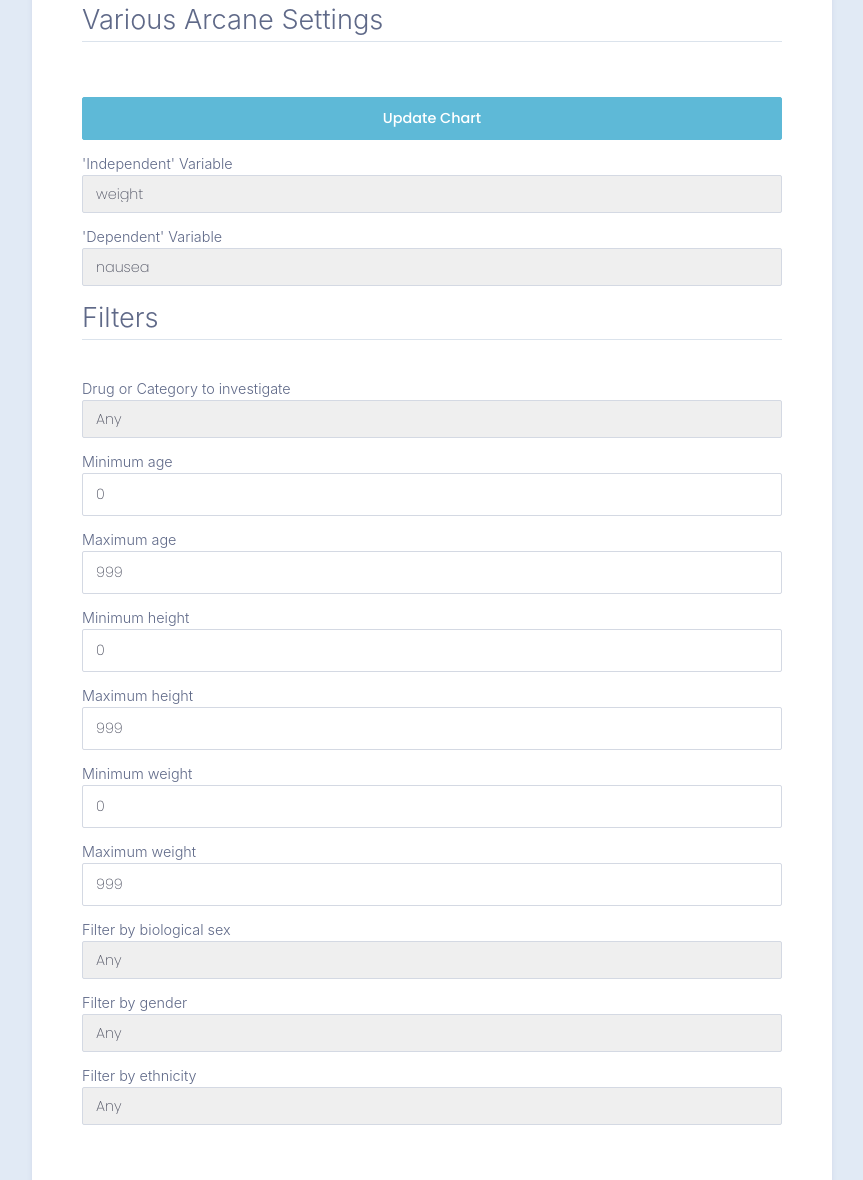
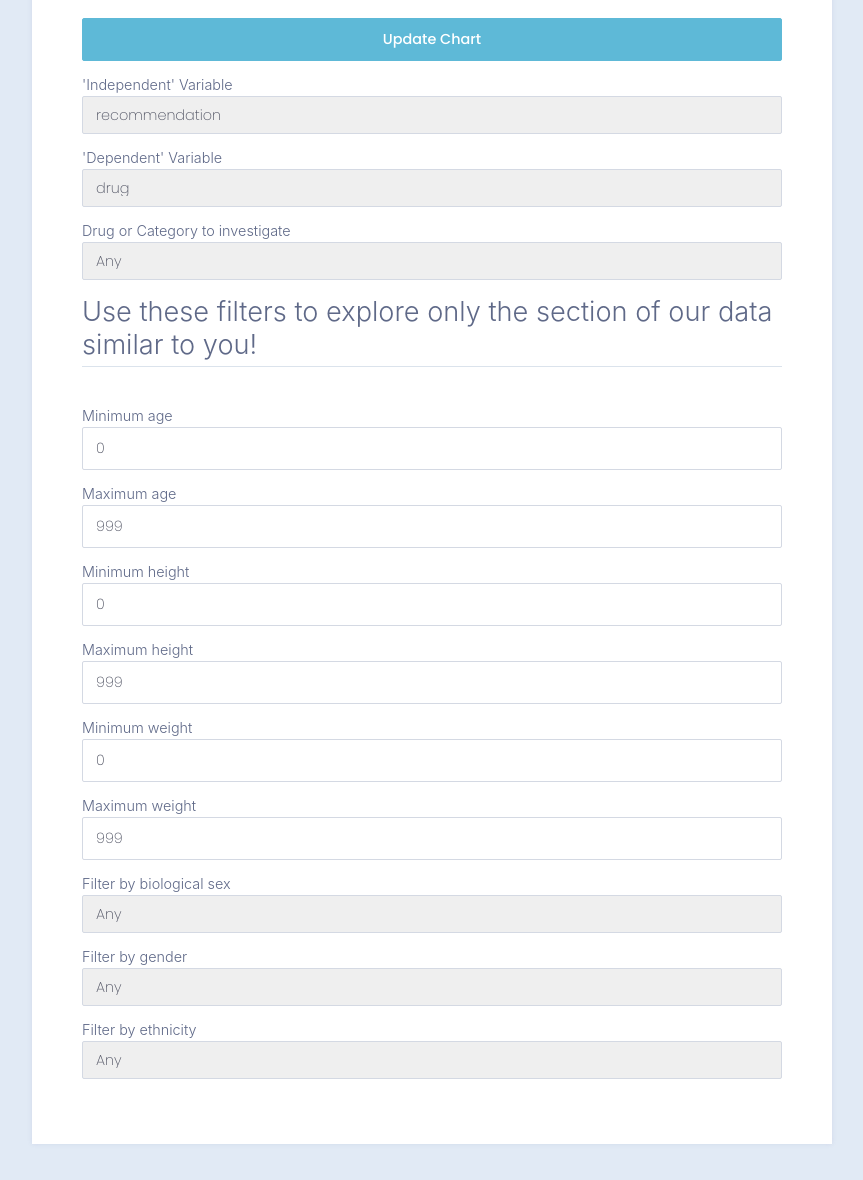
Before and after one commit to HastingsGreer/PharmaceuticalThing, a Flask app: page /visualization in a window 1280 px wide. Shown: the part 439-1619 px from the top of the page, without its empty margins (208-1071 px from the left). After the commit the page ends 1583 px from the top, so only its background shows below. Run offline with Flask 2, Linux system fonts and the light colour scheme; parts of the project's set-up code (start-up, migrations or seed data) failed here and were passed over.

Commit message:
last minute changes for presentations

```diff
--- a/application/forms.py
+++ b/application/forms.py
@@ -65,8 +65,8 @@ drugs = questions["perDrugQuestions"][0]["categories"]
 class VisualizationSettingsForm(FlaskForm):
     drug = SelectField("Drug or Category to investigate",
         choices=[("Any", "Any")] + [(d, d) for d in drugs])
-    x_var = SelectField("'Independent' Variable", choices=questionNames, default="weight")
-    y_var = SelectField("'Dependent' Variable", choices=questionNames, default="nausea")
+    x_var = SelectField("'Independent' Variable", choices=questionNames, default="recommendation")
+    y_var = SelectField("'Dependent' Variable", choices=questionNames, default="drug")
     submit = SubmitField("Update Chart")
 
     my_formfields = []
--- a/application/plotting.py
+++ b/application/plotting.py
@@ -71,16 +71,13 @@ def make_plot(params):
 
     extra_filters = [drug_filter]
     for question in demoQuestions:
-        print(question)
         if question["type"] == "number":
             mymin = params["demo_filters"][question["name"] + "_min"]
             mymax = params["demo_filters"][question["name"] + "_max"]
-            print(mymin, mymax)
             extra_filters.append((
                 lambda n, x, q: (
                     lambda y: n < y[q["name"]] < x)
                 )(mymin, mymax, question))
-        print(params["demo_filters"])
     return plot(
         lambda x: x[x_var],
         lambda x: x[y_var], filters + extra_filters)
--- a/application/routes.py
+++ b/application/routes.py
@@ -82,7 +82,7 @@ def plot():
 @app.route('/visualization', methods=('GET', 'POST'))
 def visualization():
     form = VisualizationSettingsForm()
-    session["plot_params"] = {"x_var":"weight", "y_var":"nausea", "drug": "Any","demo_filters":
+    session["plot_params"] = {"x_var":"recommendation", "y_var":"drug", "drug": "Any","demo_filters":
        {q:getattr(form, q).default for q in form.my_formfields}
     }
 
--- a/application/templates/index.jinja2
+++ b/application/templates/index.jinja2
@@ -11,6 +11,6 @@
   <li><a href="annagraphs">Dataset Overview<i class="fas fa-chevron-right"></i></a></li>
   <li><a href="visualization"> Explore our data yourself<i class="fas fa-chevron-right"></i></a></li>
   <li><a href="patientResults"> (MOCKUP) Individualized Results<i class="fas fa-chevron-right"></i></a></li>
+  <li><a href="{{ url_for('static', filename='about.html') }}"> About Us </a></li>
 </ul>
-<a href="{{ url_for('static', filename='about.html') }}"> About Us </a>
 {% endblock %}
--- a/application/templates/visualization.jinja2
+++ b/application/templates/visualization.jinja2
@@ -7,7 +7,6 @@
 {% block content %}
 <div class="formwrapper">
   <img src=plot?horse={{ whoop }} >
-  <h2 class="title">Various Arcane Settings</h2>
   <form method="POST" action="/visualization">
     {{ form.csrf_token }}
 
@@ -30,7 +29,6 @@
         </ul>
       {% endif %}
     </div>
-    <h2 class="title"> Filters </h2>
     <div class="form-field">{{ form.drug.label }} {{ form.drug }}
       {% if form.drug.errors %}
         <ul class="errors">
@@ -41,6 +39,7 @@
       {% endif %}
     </div>
 
+    <h3 class="title"> Use these filters to explore only the section of our data similar to you! </h3>
     {% for my_formfield in form.my_formfields_bound %}
           <div class="form-field">{{ my_formfield.label }} {{ my_formfield }}
 	      {% if my_formfield.errors %}
```
Also changed, not shown: application/static/annagraphs/0h.png (renamed from application/static/annagraphs/h.png), application/static/annagraphs/0z.png (renamed from application/static/annagraphs/b.png).
